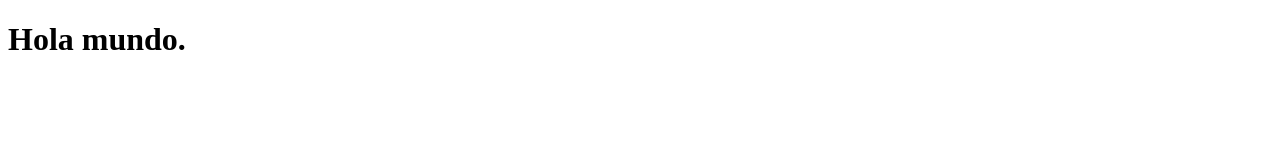
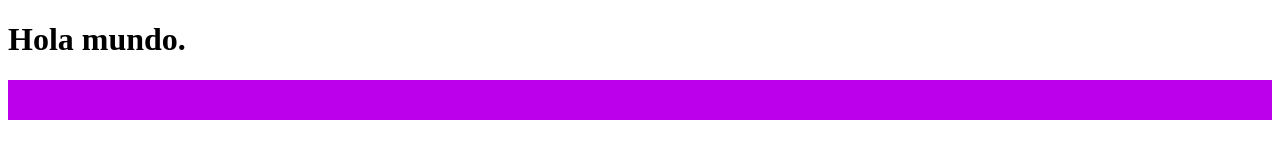
Before and after one commit to ZestJaggerDev/test, a plain HTML site: page index.html in a window 1280 px wide. Drawn offline with Linux system fonts and the light colour scheme.

Commit message:
Cambios en mi pagina index

```diff
--- a/index.html
+++ b/index.html
@@ -8,5 +8,9 @@
 </head>
 <body>
     <h1>Hola mundo.</h1>
+<div style="background-color:rgb(188, 0, 235);height: 40px; ">
+
+</div>
+
 </body>
 </html>
```
